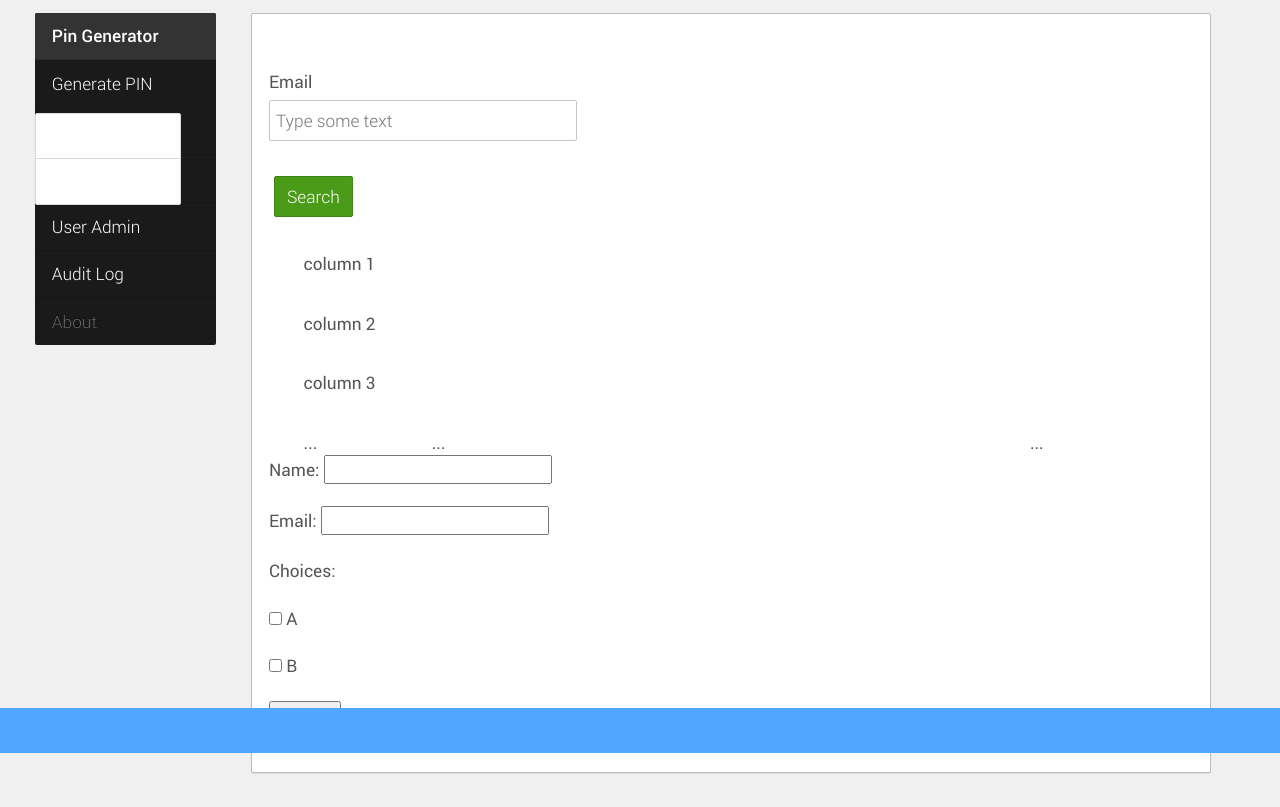
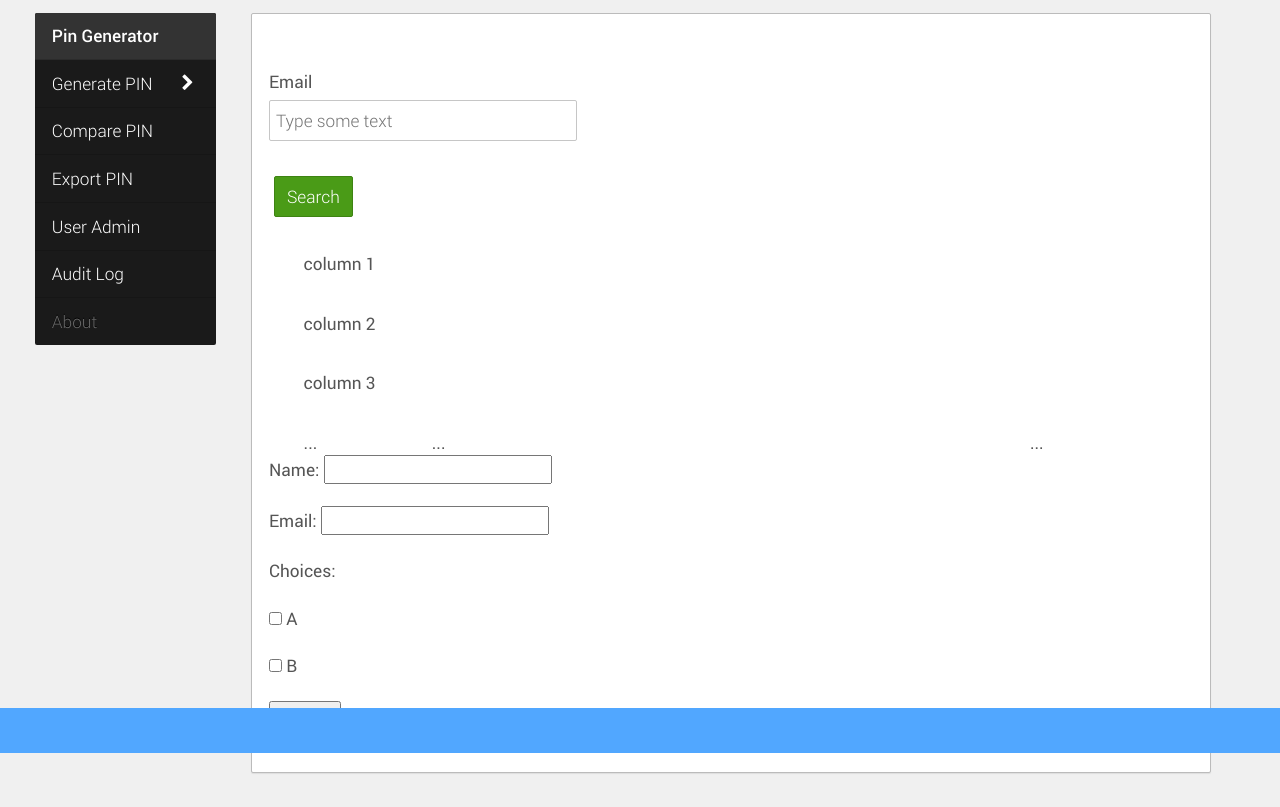
Before and after one commit to waso96/PinGenerator, a plain HTML site: page WebContent/index.html in a window 1280 px wide. Shown: the part 47-854 px from the top of the page. Drawn offline with Linux system fonts and the light colour scheme.

Commit message:
menu adjust

```diff
--- a/WebContent/css/style.css
+++ b/WebContent/css/style.css
@@ -54,3 +54,6 @@
                 background:#51a7ff;
                 z-index: 100;
             }
+  .space-top-font {
+    margin: 0.3em;
+  }
--- a/WebContent/index.html
+++ b/WebContent/index.html
@@ -75,8 +75,8 @@
     <ul class="menu vertical black">
         <li class="heading active"><a href="#">Pin Generator</a></li>
         <li class="submenu">
-            <a href="#">Generate PIN</a>
-            <ul class="dropdown">
+            <a href="#">Generate PIN<i class="fa fa-chevron-right push-right space-top-font"></i></a>
+            <ul class="submenu flyout right">
                 <li><a href="#">Batch</a></li>
                 <li><a href="#">Specific PIN</a></li>
             </ul>
```
